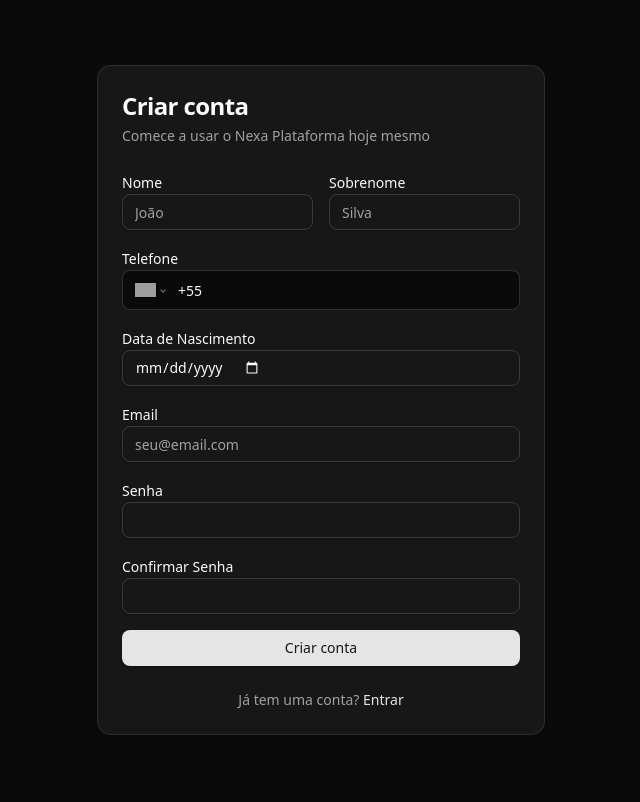
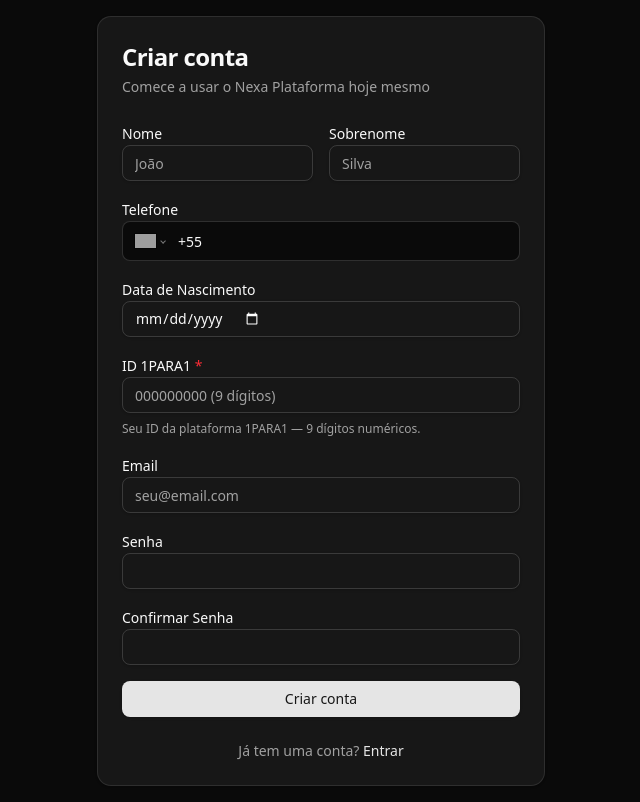
Before and after one commit to jmktsantos-commits/agente-teste, a Next.js app: page /registro in a window 1280 px wide. Shown: the whole page, without its empty margins (319-959 px from the left). Built offline with nearby package versions, Linux system fonts and the light colour scheme; no server answers; the database is empty; grey boxes are pictures that could not be loaded.

Commit message:
feat: campo ID 1PARA1 obrigatório no cadastro (9 dígitos); bloqueio de login para contas pendentes; ID visível no painel de aprovação

```diff
--- a/src/app/(admin)/admin/trials/page.tsx
+++ b/src/app/(admin)/admin/trials/page.tsx
@@ -73,6 +73,7 @@
     full_name: string | null
     created_at: string
     status: string
+    id_1para1: string | null
 }
 
 export default function TrialsAdminPage() {
@@ -113,7 +114,7 @@
         // Buscar pendentes = status 'pending' OU plan='trial' sem trial ativado (trigger não atualizado)
         const { data: pending } = await supabase
             .from("profiles")
-            .select("id, email, full_name, created_at, status")
+            .select("id, email, full_name, created_at, status, id_1para1")
             .or("status.eq.pending,and(plan.eq.trial,trial_expires_at.is.null)")
             .not("role", "in", '("admin","affiliate")')
             .order("created_at", { ascending: false })
@@ -494,6 +495,7 @@
                                     <thead>
                                         <tr className="border-b border-slate-800 text-muted-foreground text-xs uppercase tracking-wider">
                                             <th className="text-left px-6 py-3">Usuário</th>
+                                            <th className="text-left px-4 py-3">ID 1PARA1</th>
                                             <th className="text-left px-4 py-3">Cadastrado em</th>
                                             <th className="text-right px-6 py-3">Ações</th>
                                         </tr>
@@ -504,6 +506,12 @@
                                                 <td className="px-6 py-3">
                                                     <div className="font-medium text-white">{u.full_name || "Sem nome"}</div>
                                                     <div className="text-xs text-muted-foreground">{u.email}</div>
+                                                </td>
+                                                <td className="px-4 py-3">
+                                                    {u.id_1para1
+                                                        ? <span className="font-mono text-sm text-purple-300 bg-purple-500/10 border border-purple-500/20 rounded px-2 py-0.5">{u.id_1para1}</span>
+                                                        : <span className="text-xs text-gray-600 italic">Não informado</span>
+                                                    }
                                                 </td>
                                                 <td className="px-4 py-3 text-xs text-muted-foreground">
                                                     {new Date(u.created_at).toLocaleString("pt-BR", { day: "2-digit", month: "2-digit", hour: "2-digit", minute: "2-digit" })}
--- a/src/app/(auth)/login/page.tsx
+++ b/src/app/(auth)/login/page.tsx
@@ -40,9 +40,18 @@
             if (authData.user) {
                 const { data: profile } = await supabase
                     .from("profiles")
-                    .select("role")
+                    .select("role, status, trial_expires_at, plan")
                     .eq("id", authData.user.id)
                     .single()
+
+                // ✅ Bloquear login se conta pendente de aprovação
+                const isPending = profile?.status === 'pending' || (!profile?.trial_expires_at && profile?.plan === 'trial')
+                if (isPending && profile?.role !== 'admin' && profile?.role !== 'affiliate') {
+                    await supabase.auth.signOut()  // forcçar logout imediatamente
+                    setError('⏳ Sua conta ainda não foi aprovada pelo administrador. Aguarde o contato ou verifique sua mensagem de cadastro.')
+                    setLoading(false)
+                    return
+                }
 
                 if (profile?.role === "affiliate") router.push("/affiliate")
                 else if (profile?.role === "admin") router.push("/admin")
--- a/src/app/(auth)/registro/page.tsx
+++ b/src/app/(auth)/registro/page.tsx
@@ -19,6 +19,7 @@
     const [email, setEmail] = useState("")
     const [password, setPassword] = useState("")
     const [confirmPassword, setConfirmPassword] = useState("")
+    const [id1para1, setId1para1] = useState("")
     const [loading, setLoading] = useState(false)
     const [error, setError] = useState<string | null>(null)
     const [success, setSuccess] = useState(false)
@@ -69,6 +70,14 @@
             return
         }
 
+        // Validar ID 1PARA1
+        const id1Clean = id1para1.replace(/\D/g, '')
+        if (id1Clean.length !== 9) {
+            setError("O ID 1PARA1 deve conter exatamente 9 dígitos numéricos.")
+            setLoading(false)
+            return
+        }
+
         try {
             const redirectTo = `${window.location.origin}/aguardando-aprovacao`
 
@@ -84,6 +93,7 @@
                         phone: phone,
                         birth_date: birthDate,
                         btag: btag || undefined,
+                        id_1para1: id1Clean,   // ← salva no user_metadata
                     }
                 },
             })
@@ -96,8 +106,10 @@
                 await fetch('/api/auth/set-pending', {
                     method: 'POST',
                     headers: { 'Content-Type': 'application/json' },
-                    body: JSON.stringify({ userId: data.session.user.id }),
+                    body: JSON.stringify({ userId: data.session.user.id, id1para1: id1Clean }),
                 })
+                // IMPORTANTE: deslogar imediatamente — só acessa após aprovacão do admin
+                await supabase.auth.signOut()
                 router.push('/aguardando-aprovacao')
                 return
             }
@@ -193,6 +205,36 @@
                                 />
                             </div>
 
+                            {/* ID 1PARA1 */}
+                            <div className="space-y-2">
+                                <Label htmlFor="id1para1">
+                                    ID 1PARA1 <span className="text-red-500">*</span>
+                                </Label>
+                                <Input
+                                    id="id1para1"
+                                    type="text"
+                                    inputMode="numeric"
+                                    placeholder="000000000 (9 dígitos)"
+                                    value={id1para1}
+                                    onChange={(e) => {
+                                        // Aceita apenas dígitos, máximo 9
+                                        const v = e.target.value.replace(/\D/g, '').slice(0, 9)
+                                        setId1para1(v)
+                                    }}
+                                    maxLength={9}
+                                    required
+                                    className={id1para1.length > 0 && id1para1.length !== 9 ? 'border-red-500 focus-visible:ring-red-500' : ''}
+                                />
+                                <p className="text-xs text-muted-foreground">
+                                    Seu ID da plataforma 1PARA1 — 9 dígitos numéricos.
+                                    {id1para1.length > 0 && (
+                                        <span className={id1para1.length === 9 ? 'text-emerald-500 ml-1' : 'text-red-400 ml-1'}>
+                                            {id1para1.length}/9
+                                        </span>
+                                    )}
+                                </p>
+                            </div>
+
                             <div className="space-y-2">
                                 <Label htmlFor="email">Email</Label>
                                 <Input
--- a/src/app/api/auth/set-pending/route.ts
+++ b/src/app/api/auth/set-pending/route.ts
@@ -5,7 +5,7 @@
 // e last_seen = null — independente do que o trigger fizer
 export async function POST(request: NextRequest) {
     try {
-        const { userId } = await request.json()
+        const { userId, id1para1 } = await request.json()
         if (!userId) return NextResponse.json({ error: 'userId obrigatório' }, { status: 400 })
 
         const url = process.env.NEXT_PUBLIC_SUPABASE_URL
@@ -28,14 +28,17 @@
             await new Promise(r => setTimeout(r, 300))
         }
 
-        // Força status=pending e last_seen=null
+        // Força status=pending, last_seen=null, e salva o ID 1PARA1
+        const updateData: Record<string, unknown> = {
+            status: 'pending',
+            last_seen: null,
+            plan: 'trial',
+        }
+        if (id1para1) updateData['id_1para1'] = id1para1
+
         const { error } = await supabase
             .from('profiles')
-            .update({
-                status: 'pending',
-                last_seen: null,
-                plan: 'trial',
-            })
+            .update(updateData)
             .eq('id', userId)
 
         if (error) throw error
```
Also changed, not shown: 1 other file (tests, documents, lock files or other folders).
